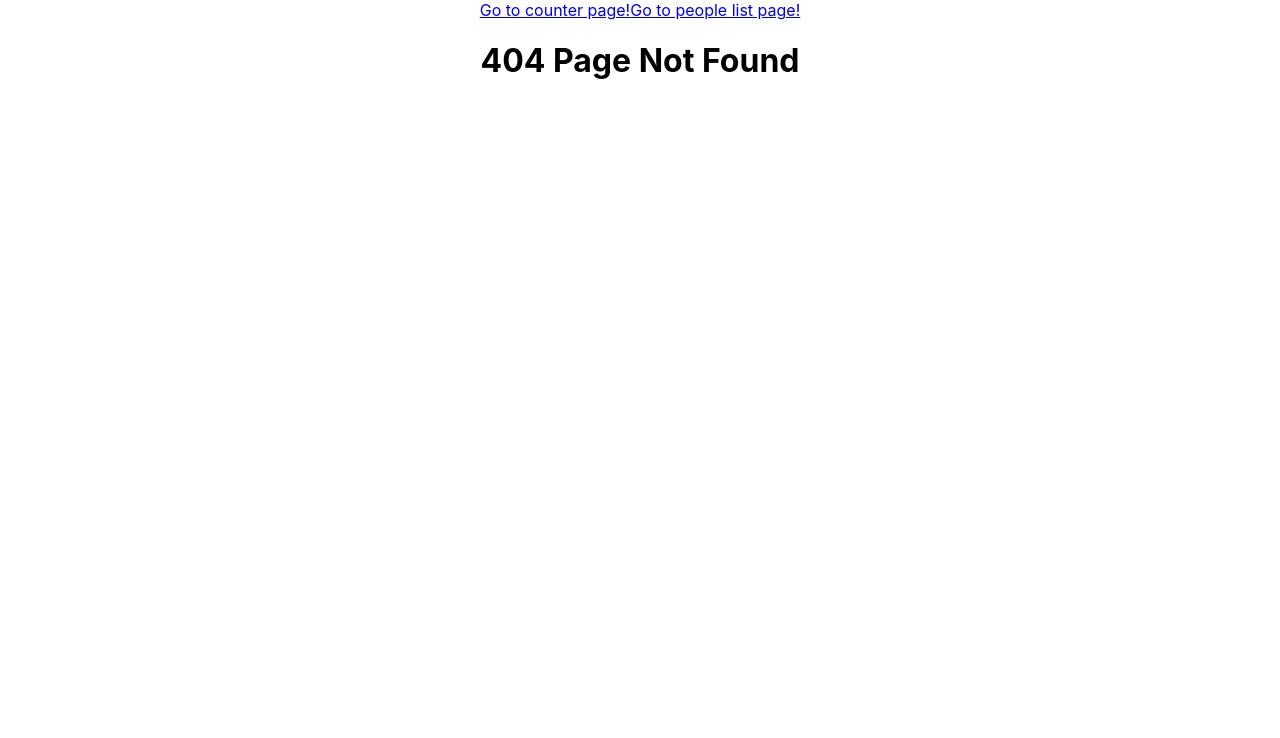
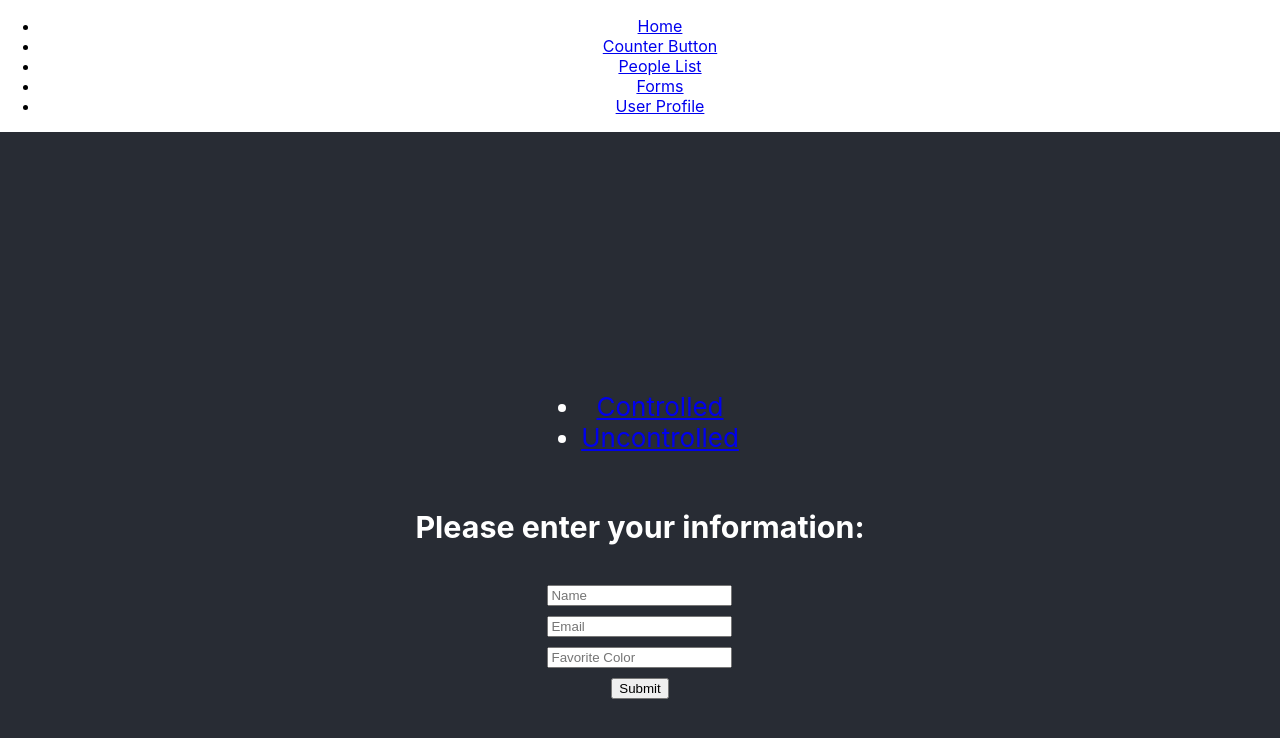
Before and after one commit to Pablo-Darias/react-practice, a React (Create React App) app: page /forms/controlled in a window 1280 px wide. Before the commit this address had no page. Shown: the top 738 px of the page. Built offline with nearby package versions, Linux system fonts and the light colour scheme.

Commit message:
Forms, Sidebar navigation and Requests - WIP

```diff
--- a/src/App.js
+++ b/src/App.js
@@ -1,20 +1,25 @@
 import React from 'react';
-import { BrowserRouter as Router, Route, Link, Switch } from 'react-router-dom'
+import { BrowserRouter as Router, Route, Switch } from 'react-router-dom'
 import {
   HomePage,
   CounterButtonPage,
   PeopleListPage,
-  NotFoundPage,
-  ProtectedPage
+  ControlledFormPage,
+  UncontrolledFormPage,
+  ProtectedPage,
+  UserProfilePage,
+  NotFoundPage
 } from './pages/index'
+import { Navbar } from './Navbar'
+import { FormsNavbar } from './FormsNavbar'
 import './App.css';
 
 function App() {
   return (
     <div className="App">
       <Router>
-        <Link to="/counter">Go to counter page!</Link>
-        <Link to="/people-list">Go to people list page!</Link>
+        <Navbar />
+        <div className="App-header">
           <Switch>
             <Route path="/" exact>
               <HomePage />
@@ -28,10 +33,25 @@ function App() {
             <Route path="/protected" >
               <ProtectedPage />
             </Route>
+            <Route path="/user" >
+              <UserProfilePage />
+            </Route>
+            <Route path="/forms">
+              <Router>
+                <FormsNavbar />
+                <Route path="/forms/controlled">
+                  <ControlledFormPage />
+                </Route>
+                <Route path="/forms/uncontrolled">
+                  <UncontrolledFormPage />
+                </Route>
+              </Router>
+            </Route>
             <Route>
               <NotFoundPage />
             </Route>
           </Switch>
+        </div>
       </Router>
     </div>
   );
--- /dev/null
+++ b/src/FormsNavbar.js
@@ -0,0 +1,15 @@
+import React from 'react'
+import { Link } from 'react-router-dom'
+
+export const FormsNavbar = () => {
+  return (
+    <ul>
+      <li>
+        <Link to="/forms/controlled">Controlled</Link>
+      </li>
+      <li>
+        <Link to="/forms/uncontrolled">Uncontrolled</Link>
+      </li>
+    </ul>
+  )
+}
--- /dev/null
+++ b/src/Navbar.js
@@ -0,0 +1,24 @@
+import React from 'react'
+import { Link } from 'react-router-dom'
+
+export const Navbar = () => {
+  return (
+    <ul>
+      <li>
+        <Link to="/">Home</Link>
+      </li>
+      <li>
+        <Link to="/counter">Counter Button</Link>
+      </li>
+      <li>
+        <Link to="/people-list">People List</Link>
+      </li>
+      <li>
+        <Link to="/forms">Forms</Link>
+      </li>
+      <li>
+        <Link to="/user">User Profile</Link>
+      </li>
+    </ul>
+  )
+}
--- /dev/null
+++ b/src/pages/ControlledFormPage.js
@@ -0,0 +1,45 @@
+import React, { useState } from 'react'
+
+export const ControlledFormPage = () => {
+  const [name, setName] = useState('')
+  const [email, setEmail] = useState('')
+  const [favoriteColor, setFavoriteColor] = useState('')
+
+  return (
+    <form>
+      <h3>Please enter your information:</h3>
+      <div>
+        <input
+          type="text"
+          placeholder="Name"
+          value={name}
+          onChange={e => setName(e.target.value)}
+        />
+      </div>
+      <div>
+        <input
+          type="text"
+          placeholder="Email"
+          value={email}
+          onChange={e => setEmail(e.target.value)}
+        />
+      </div>
+      <div>
+        <input
+          type="text"
+          placeholder="Favorite Color"
+          value={favoriteColor}
+          onChange={e => setFavoriteColor(e.target.value)}
+        />
+      </div>
+      <button onClick={e => {
+        alert(`
+          Your name is ${name},
+          Your email is ${email},
+          Your favoriteColor is ${favoriteColor},
+        `)
+        e.preventDefault()
+      }}>Submit</button>
+    </form>
+  )
+}
--- a/src/pages/ProtectedPage.js
+++ b/src/pages/ProtectedPage.js
@@ -1,5 +1,5 @@
 import React, { useEffect } from 'react'
-import { Redirect, useHistory } from 'react-router-dom'
+import { useHistory } from 'react-router-dom'
 
 export const ProtectedPage = () => {
   const history = useHistory();
--- /dev/null
+++ b/src/pages/UncontrolledFormPage.js
@@ -0,0 +1,42 @@
+import React from 'react'
+
+export const UncontrolledFormPage = () => {
+  const nameInput = React.createRef();
+  const emailInput = React.createRef();
+  const favoriteColorInput = React.createRef();
+
+  return (
+    <form>
+      <h3>Please enter your information:</h3>
+      <div>
+        <input
+          ref={nameInput}
+          type="text"
+          placeholder="Name"
+          />
+      </div>
+      <div>
+        <input
+          ref={emailInput}
+          type="text"
+          placeholder="Email"
+          />
+      </div>
+      <div>
+        <input
+          ref={favoriteColorInput}
+          type="text"
+          placeholder="Favorite Color"
+        />
+      </div>
+      <button onClick={e => {
+        alert(`
+          Your name is ${nameInput.current.value},
+          Your email is ${emailInput.current.value},
+          Your favorite color is ${favoriteColorInput.current.value},
+        `);
+        e.preventDefault();
+      }}>Submit</button>
+    </form>
+  )
+}
--- /dev/null
+++ b/src/pages/UserProfilePage.js
@@ -0,0 +1,22 @@
+import React, { useState, useEffect } from 'react'
+
+export const UserProfilePage = () => {
+  const [user, setUser] = useState({ name: '' })
+
+  useEffect(() => {
+    const fetchUser = async () => {
+      const response = await fetch('https://randomuser.me/api');
+      const data = await response.json();
+      setUser(data.results[0]);
+    }
+
+    fetchUser();
+  }, [])
+
+  return (
+    <div>
+      <h3>Name: {user.name.first}{user.name.last}</h3>
+      <p>Email: {user.email}</p>
+    </div>
+  )
+}
--- a/src/pages/index.js
+++ b/src/pages/index.js
@@ -1,5 +1,8 @@
 export { CounterButtonPage } from './CounterButtonPage'
 export { HomePage } from './HomePage'
 export { PeopleListPage } from './PeopleListPage'
+export { ControlledFormPage } from './ControlledFormPage'
+export { UncontrolledFormPage } from './UncontrolledFormPage'
 export { ProtectedPage } from './ProtectedPage'
+export { UserProfilePage } from './UserProfilePage'
 export { NotFoundPage } from './NotFoundPage'
```
Lines whose indentation alone changed are shown as unchanged.
